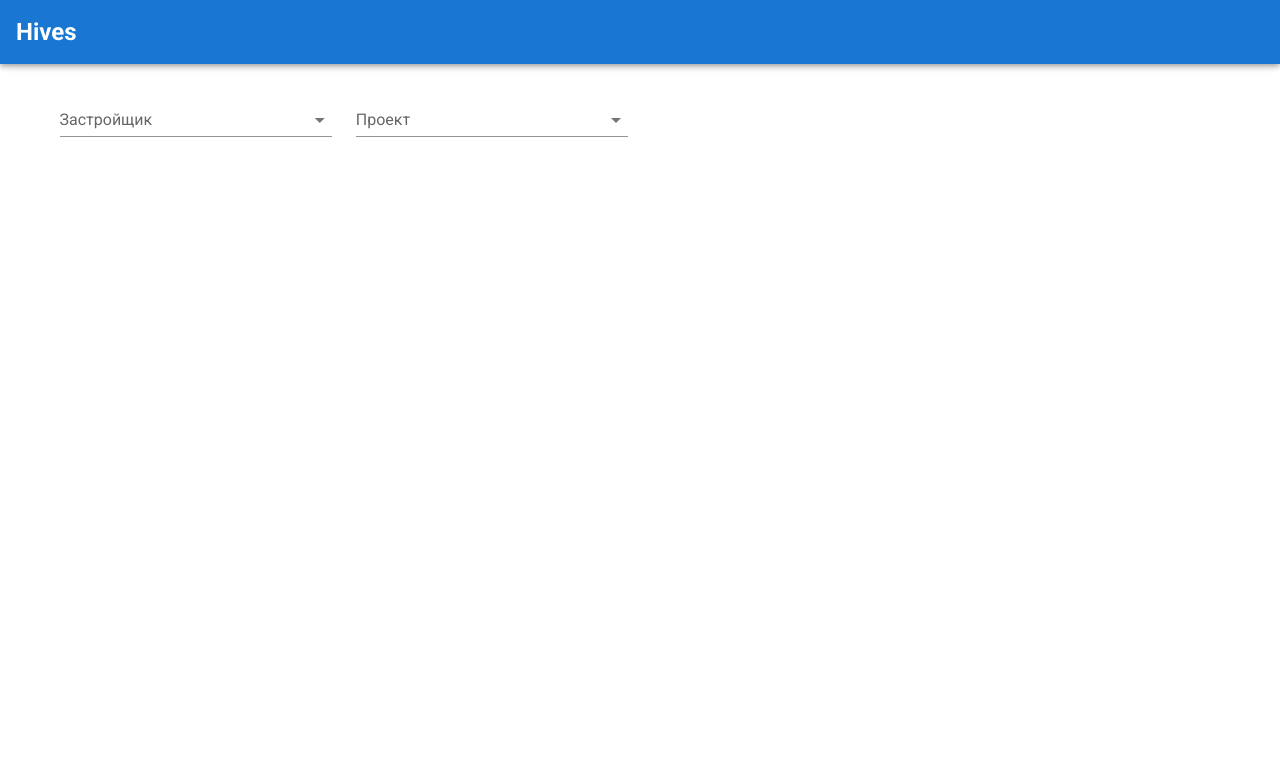
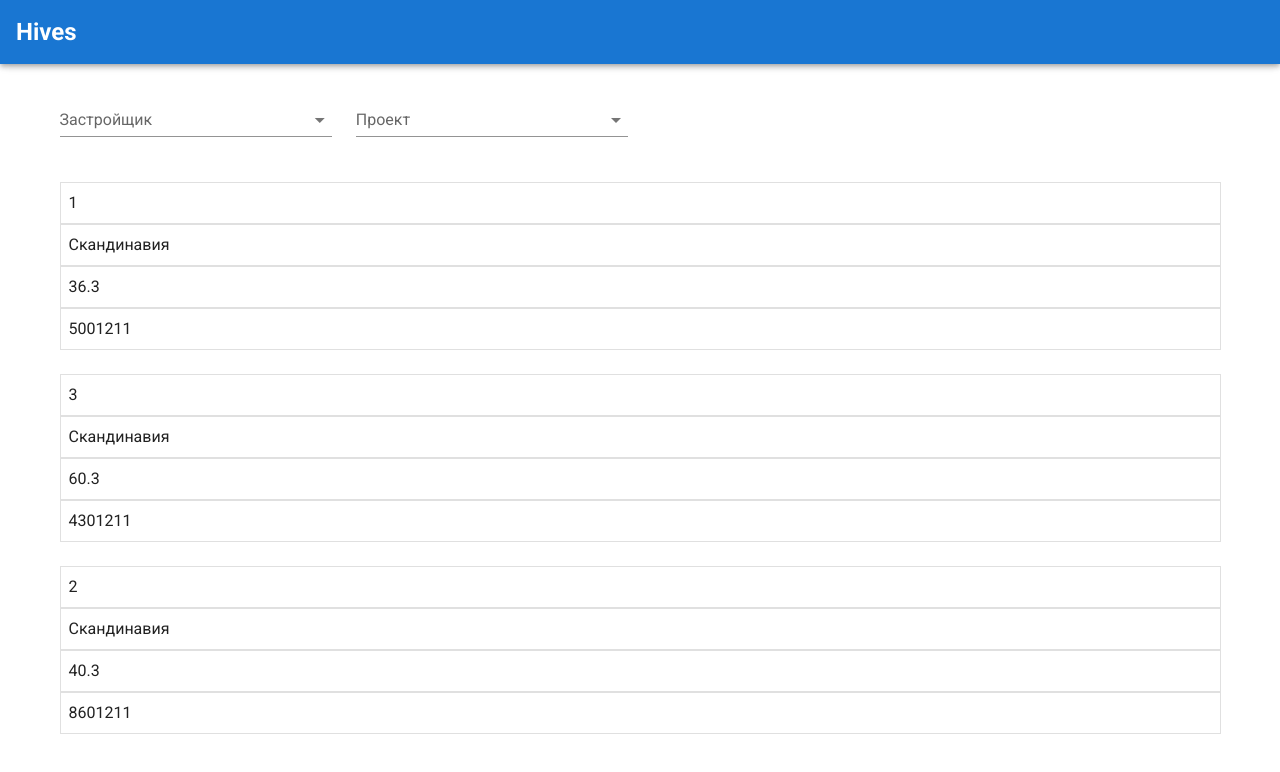
Before and after one commit to 7Kart/mevn, a Vue app in the folder client/: page / in a window 1280 px wide. Shown: the top 772 px of the page. Built offline with nearby package versions, Linux system fonts and the light colour scheme; no server answers.

Commit message:
flat list

```diff
--- /dev/null
+++ b/client/src/components/FlatItem.vue
@@ -0,0 +1,19 @@
+<template>
+  <v-col cols="12">
+    <v-card class="pa-2" outlined tile>{{flatValue.roomsCount}}</v-card>
+    <v-card class="pa-2" outlined tile>{{flatValue.district}}</v-card>
+    <v-card class="pa-2" outlined tile>{{flatValue.area}}</v-card>
+    <v-card class="pa-2" outlined tile>{{flatValue.coast}}</v-card>
+  </v-col>
+</template>
+
+<script>
+export default {
+  props: {
+    flatValue: {
+      type: Object,
+      required: true
+    }
+  }
+};
+</script>
--- /dev/null
+++ b/client/src/components/FlatsList.vue
@@ -0,0 +1,26 @@
+<template>
+  <v-container>
+    <v-row>
+      <FlatItem v-for="flat in flats" :key="flat._id" :flat-value="flat"></FlatItem>
+    </v-row>
+  </v-container>
+</template>
+
+<script>
+import FlatItem from "./FlatItem";
+
+export default {
+  components: {
+    FlatItem
+  },
+  data() {
+    return {
+        flats: this.$store.getters.getFlats
+    };
+  },
+
+  mounted() {
+      console.log("this.$store.getters.flats", this.$store.getters.getFlats)
+  },
+};
+</script>
--- /dev/null
+++ b/client/src/store/flats.js
@@ -0,0 +1,102 @@
+import axios from 'axios';
+
+export default {
+    state: {
+        flats: [{
+            _id: "5de26d9d38ccce3a803bbe73",
+            imgSrc: "https://a101.ru//media/2019/06/27/23-8.1-6%D0%BC.jpg",
+            roomsCount: 1,
+            district: "Скандинавия",
+            pavilion: "8.1",
+            maxFloor: 14,
+            dateFinished: new Date(),
+            dateFinishedStr: "Сентябрь 2021 г.",
+            prisePerMeterStr: "137 774 ₽/м",
+            prisePerMeter: 137774,
+            oldCoastStr: null,
+            coastStr: "5 001 211 ₽",
+            oldCoast: null,
+            coast: 5001211,
+            whitebox: false,
+            mortgagershb: true,
+            ignore: false,
+            idOrigin: 48154,
+            href: "/kvartiry/48154/",
+            fursnishing: false,
+            floor: 3,
+            design: false,
+            business: true,
+            projectId: "5e249bd51335fa000067e080",
+            area: 36.3,
+            block: false,
+            dateInsert: new Date()
+        }, {
+            _id: "5de26d9d38ccce3a803bbe13",
+            imgSrc: "https://a101.ru//media/2019/06/27/23-8.1-6%D0%BC.jpg",
+            roomsCount: 3,
+            district: "Скандинавия",
+            pavilion: "8.1",
+            maxFloor: 14,
+            dateFinished: new Date(),
+            dateFinishedStr: "Сентябрь 2021 г.",
+            prisePerMeterStr: "137 774 ₽/м",
+            prisePerMeter: 112324,
+            oldCoastStr: null,
+            coastStr: "5 001 211 ₽",
+            oldCoast: null,
+            coast: 4301211,
+            whitebox: false,
+            mortgagershb: true,
+            ignore: false,
+            idOrigin: 48154,
+            href: "/kvartiry/48154/",
+            fursnishing: false,
+            floor: 3,
+            design: false,
+            business: true,
+            projectId: "5e249bd51335fa000067e080",
+            area: 60.3,
+            block: false,
+            dateInsert: new Date()
+        }, {
+            _id: "5de26d9d38ccce3a803bbe233",
+            imgSrc: "https://a101.ru//media/2019/06/27/23-8.1-6%D0%BC.jpg",
+            roomsCount: 2,
+            district: "Скандинавия",
+            pavilion: "8.1",
+            maxFloor: 14,
+            dateFinished: new Date(),
+            dateFinishedStr: "Сентябрь 2021 г.",
+            prisePerMeterStr: "137 774 ₽/м",
+            prisePerMeter: 132234,
+            oldCoastStr: null,
+            coastStr: "5 001 211 ₽",
+            oldCoast: null,
+            coast: 8601211,
+            whitebox: false,
+            mortgagershb: true,
+            ignore: false,
+            idOrigin: 48154,
+            href: "/kvartiry/48154/",
+            fursnishing: false,
+            floor: 2,
+            design: false,
+            business: true,
+            projectId: "5e249bd51335fa000067e080",
+            area: 40.3,
+            block: false,
+            dateInsert: new Date()
+        }]
+    },
+    mutations: {
+
+    },
+    actions: {
+
+    },
+    getters: {
+        getFlats: state => {
+            return state.flats
+        }
+    }
+}
--- a/client/src/store/index.js
+++ b/client/src/store/index.js
@@ -1,11 +1,13 @@
 import Vue from 'vue';
 import Vuex from 'vuex';
 import developer from "./developers";
+import flats from "./flats";
 
 Vue.use(Vuex)
 
 export default new Vuex.Store({
   modules: {
-    developer
+    developer,
+    flats
   }
 })
--- a/client/src/views/Home.vue
+++ b/client/src/views/Home.vue
@@ -1,18 +1,19 @@
 <template>
   <div class="home">
     <SearchInputBars></SearchInputBars>
+    <FlatList></FlatList>
   </div>
 </template>
 
 <script>
-// @ is an alias to /src
-
+import FlatList from "@/components/FlatsList";
 import SearchInputBars from "@/components/SearchInputBars";
 
 export default {
   name: "Home",
   components: {
-    SearchInputBars
+    SearchInputBars,
+    FlatList
   }
 };
 </script>
```
Also changed, not shown: 2 other files (tests, documents, lock files or other folders).
